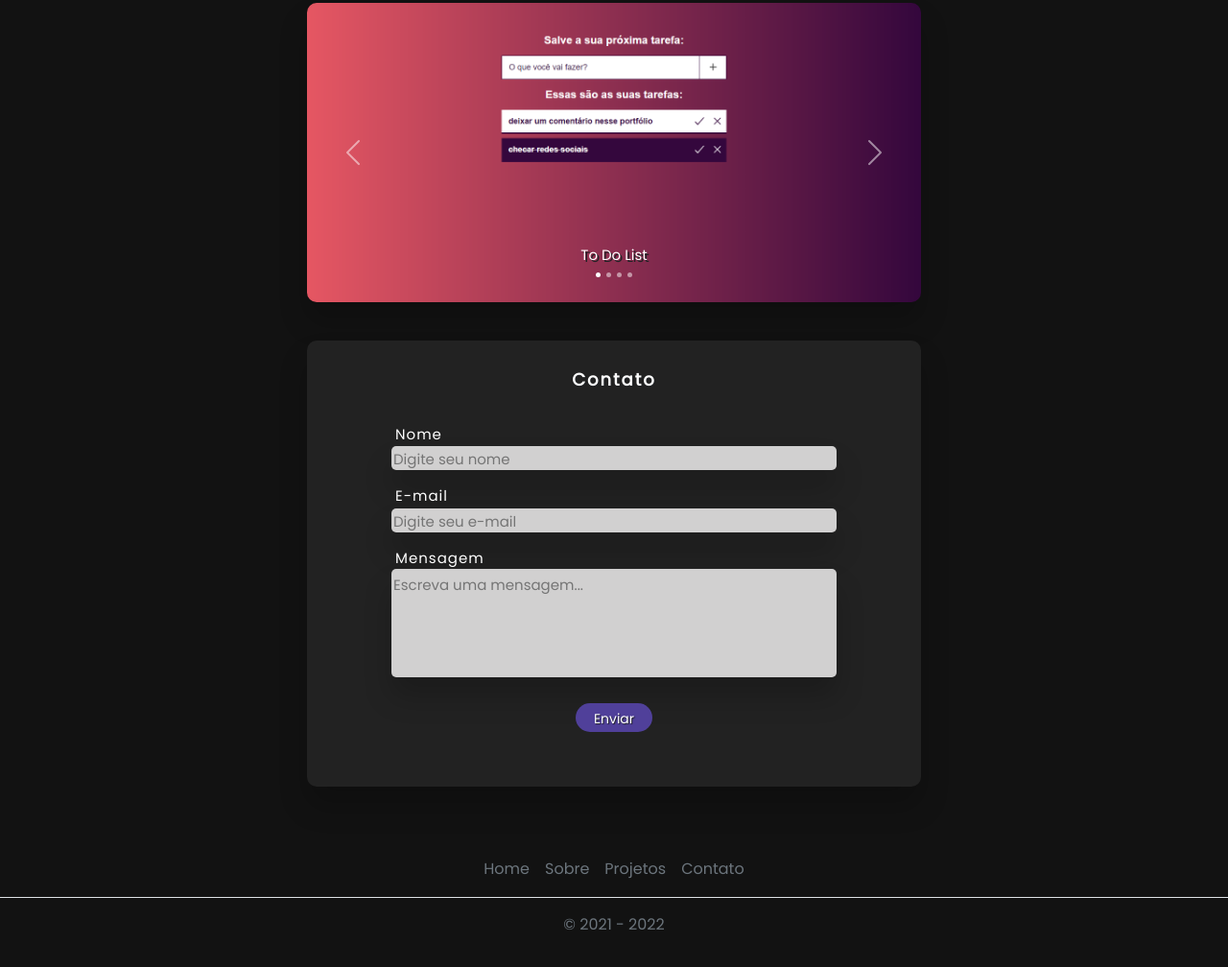
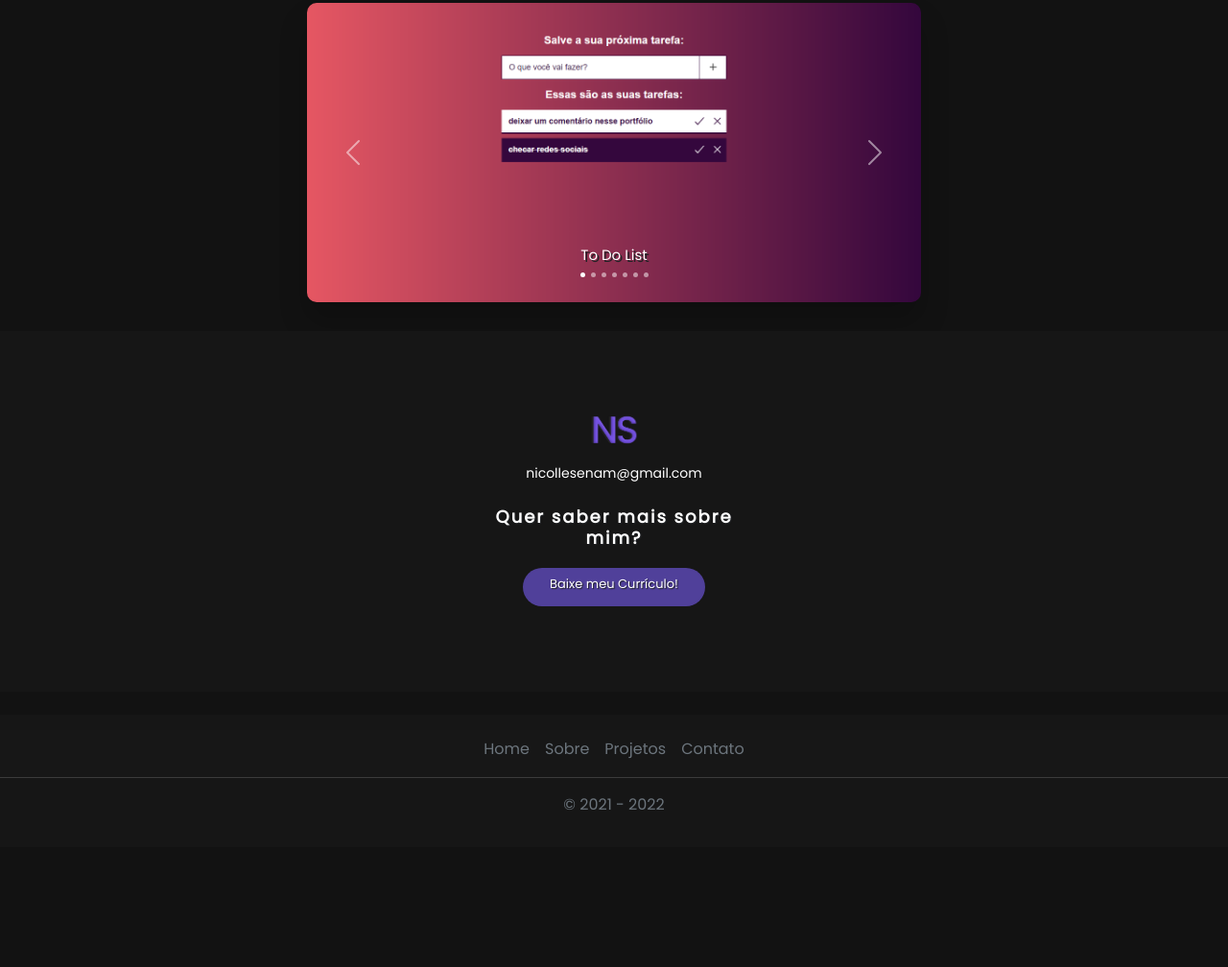
Before and after one commit to nicollesenam/.github.io, a plain HTML site: page index.html in a window 1280 px wide. Shown: the part 1046-2054 px from the top of the page at 96% size. After the commit the page ends 1929 px from the top, so only its background shows below. Drawn offline with nearby package versions, Linux system fonts and the light colour scheme; a script that the page names is missing.

Commit message:
deleted form and add some changes

```diff
--- a/index.html
+++ b/index.html
@@ -4,8 +4,10 @@
     <meta charset="UTF-8">
     <meta http-equiv="X-UA-Compatible" content="IE=edge">
     <meta name="viewport" content="width=device-width, initial-scale=1">
-    <title>Meu Portifólio</title>
-
+    <link rel="stylesheet" media="(max-width: 800px)" href="styles.css" />
+    <link rel="stylesheet" media="screen and (min-width: 900px)">
+    <link rel="stylesheet" media="screen and (max-width: 600px)">
+    <title>Portifólio</title>
     <link rel="preconnect" href="https://fonts.googleapis.com">
     <link rel="preconnect" href="https://fonts.gstatic.com" crossorigin>
     <link href="https://fonts.googleapis.com/css2?family=Poppins&display=swap">
@@ -15,6 +17,7 @@
     <link rel="stylesheet" href="fontes/NotoSans-Regular.ttf">
     <link rel="stylesheet" type="text/css" href = "bootstrap\css\bootstrap.min.css">
     <link rel="stylesheet" href="styles.css">
+    <link rel="shortcut icon" type="image/x-icon" href="./img/icon shortcut3.png">
 
 </head>
 <body>
@@ -67,7 +70,7 @@
                 <h1>Sobre Mim</h1>
             </div>
             <div id = "presentation">
-                <article>Tenho 19 anos e atualmente estou cursando o quinto período de Análise e Desenvolvimento de Sistemas. Como futura desenvolvedora front-end, aqui estão os meus projetos mais recentes durante essa jornada de aprendizado enquanto desenvolvo minha carreira. Acompanha aí!</article>
+                <article>Tenho 20 anos e atualmente estou cursando o quinto período de Análise e Desenvolvimento de Sistemas. Como futura desenvolvedora front-end, aqui estão os meus projetos mais recentes durante essa jornada de aprendizado enquanto desenvolvo minha carreira. Acompanha aí!</article>
             </div>
 
         </div>
@@ -123,6 +126,9 @@
                         <li data-bs-target="#carouselSite" data-bs-slide-to="1" aria-label="Slide 2"></li>
                         <li data-bs-target="#carouselSite" data-bs-slide-to="2" aria-label="Slide 3"></li>
                         <li data-bs-target="#carouselSite" data-bs-slide-to="3" aria-label="Slide 4"></li>
+                        <li data-bs-target="#carouselSite" data-bs-slide-to="4" aria-label="Slide 5"></li>
+                        <li data-bs-target="#carouselSite" data-bs-slide-to="5" aria-label="Slide 6"></li>
+                        <li data-bs-target="#carouselSite" data-bs-slide-to="6" aria-label="Slide 7"></li>
                     </ol>
                     <div class="carousel-inner">
                         <div class="carousel-item active" data-bs-interval="10000">
@@ -151,10 +157,34 @@
                         </div>
                         <div class="carousel-item">
                             <div class="overlay-image">
-                                <img src="https://user-images.githubusercontent.com/82225853/146969003-24d3c956-71e6-4599-8f74-6d0dd7900106.gif" class="img fluid d block d-block w-100" alt="...">
+                                <img src="https://user-images.githubusercontent.com/82225853/146969003-24d3c956-71e6-4599-8f74-6d0dd7900106.gif" width = "900" heigth = "391" class="img fluid d block d-block" alt="...">
                             </div>
                             <div class="carousel-caption d-none d-md-block">
                                 <h5>Tela de Cadastro e Login</h5>
+                            </div>
+                        </div>
+                        <div class="carousel-item">
+                            <div class="overlay-image">
+                                <img src="https://user-images.githubusercontent.com/82225853/151831861-711a673f-fb90-4c4d-82e4-412b17a46e26.gif" class="img fluid d block d-block w-100" alt="...">
+                            </div>
+                            <div class="carousel-caption d-none d-md-block">
+                                <h5>Ligth Mode e Dark Mode</h5>
+                            </div>
+                        </div>
+                        <div class="carousel-item">
+                            <div class="overlay-image">
+                                <img src="https://user-images.githubusercontent.com/82225853/157103099-b2e5d74e-0d78-44fa-9060-d005bfcf50cf.gif" class="img fluid d block d-block w-100" alt="...">
+                            </div>
+                            <div class="carousel-caption d-none d-md-block">
+                                <h5>Calculadora</h5>
+                            </div>
+                        </div>
+                        <div class="carousel-item">
+                            <div class="overlay-image">
+                                <img src="https://user-images.githubusercontent.com/82225853/156380749-d30de6f5-8c2f-4157-92f1-e00a5c6ecffd.gif" class="img fluid d block d-block w-100" alt="...">
+                            </div>
+                            <div class="carousel-caption d-none d-md-block">
+                                <h5>Ifood Counter</h5>
                             </div>
                         </div>
                     </div>
@@ -170,37 +200,21 @@
 
         </div>
 
-        <div id="contact">
-            <div class="wrapper">
-                <div class="container-wrapper">
-                    <div class = "contato">
-                        <h1>Contato</h1>
+        <div class="content-experiences">
+            <div class="box-experiences">
+                <div class="intern-box-experiences">
+                    <div class="logo-experiences">
+                        <img src="./img/icon shortcut3.png" width = "60px" height = "60px" alt="" srcset="">
+                        <p>nicollesenam@gmail.com</p>
                     </div>
-                        <div class = "form">
-                            <form action= "https://formspree.io/f/xrgrooay" method="post" id = "formulario-contato">
-                                <div class = campo>
-                                    <label for = "name">Nome</label>
-                                    <input type = "text" id = "name" name = "name" placeholder="Digite seu nome" minlength="3" ></input>
-                                </div>
-                                <div class="campo">
-                                    <label for = "email">E-mail</label>
-                                    <input type = "email" id = "email" name = "email" placeholder="Digite seu e-mail" maxlength="50" ></input>
-                                </div>
-                                <div class = "campo">
-                                    <label for = "msg">Mensagem</label>
-                                    <input type = "text" textarea id="msg" name = "msg" placeholder="Escreva uma mensagem..."></textarea>
-                                </div>
-                                <div class = "btn">
-                                    <span class = "btn-submit1 text-box">
-                                        <button id = "btn-submit2" class="btn btn-white btn-animate" type = "submit">Enviar</button>
-                                    </span>
-                                </div>
-
-                            </form>
-                        </div>
+                    <div class="resume-download-experiences">
+                        <h1>Quer saber mais sobre mim?</h1>
+                        <p><a href="./Nicolle Sena de Mendonça - Currículo 2022 DEV FRONT END OCULTO.pdf" download>Baixe meu Currículo!</a></p>
+                    </div>
                 </div>
             </div>
         </div>
+
 
         <div class="container-footer">
             <footer class="py-3 my-4">
--- a/script.js
+++ /dev/null
@@ -1,52 +0,0 @@
-var form = document.getElementById("formulario-contato");
-
-
-function validaEnvio(){
-    const button = document.getElementById("btn-submit2");
-    button.addEventListener("click", function(e){
-        const nome = document.getElementById("name");
-        const email = document.getElementById("email");
-        const mensagem = document.getElementById("msg");
-        const submit = document.getElementById("btn-submit2");
-
-
-        if(email.value == " "){
-            alert("O campo E-mail não pode estar vazio!");
-            email.classList.add("errorInput");
-        }else{
-            email.classList.remove("errorInput");
-        }
-
-        if(email.value.indexOf("@") == -1 || email.valueOf.indexOf(".") == -1 || email.value == "" || email.value == null) {
-            alert("Por favor, indique um e-mail válido");
-            email.classList.add("errorInput");
-        }
-
-        if(nome.value == " "){
-            alert("O campo Nome não pode estar vazio!");
-            nome.classList.add("errorInput");
-         }else{
-            nome.classList.remove("errorInput");
-         }
-
-
-        if(mensagem.value == " "){
-            alert("O campo Mensagem não pode estar vazio!");
-            mensagem.classList.add("errorInput");
-        }else{
-            mensagem.classList.remove("errorInput");
-        }
-
-
-        if(submit){
-            submit.addEventListener("click", function(e){
-                e.preventDefault();
-
-                });
-
-        }
-
-
-    });
-
-}
--- a/styles.css
+++ b/styles.css
@@ -65,8 +65,6 @@ ul li{
 
 }
 
-
-
 html::-webkit-scrollbar-track
  {
      border-radius: 10px;
@@ -84,6 +82,13 @@ html::-webkit-scrollbar-thumb
      background-color: #50409a; /*cor da barrinha scrollbar*/
  }
 
+@media screen and (max-width: 1003px){
+    body{
+        background-color: blue;
+    }
+
+}
+
 
 #content{
     display: grid;
@@ -91,7 +96,6 @@ html::-webkit-scrollbar-thumb
     margin: 0;
     justify-content: center;
     background-color: #181818b7;
-
 }
 
 .box-left, .box-right{
@@ -289,7 +293,7 @@ ion-icon:hover{
 
 }
 
-.sobre h1, .projetos-title h1, .contato h1{
+.sobre h1, .projetos-title h1, .contato h1, .box-experiences h1{
     text-shadow: 1px 1px 1px #202225;
     font-family: "Poppins",sans-serif;
     color: white;
@@ -318,6 +322,7 @@ ion-icon:hover{
 
 .projetos{
     margin: 0 auto;
+    margin-bottom: 30px;
     width: 50%;
     display: flex;
     flex-direction: row;
@@ -345,116 +350,96 @@ ion-icon:hover{
 }
 
 
-.carousel-caption{
-
-
-}
 .carousel-inner{
     border-radius: 10px;
 
 
 }
-.overlay-image{
+
+.content-experiences{
+    display: flex;
+    flex-direction: row;
+    margin: 0;
+    justify-content: center;
+    text-align: center;
+    background-color: #181818b7;
+    height: 376px;
 
 }
 
-#contact{
-    font-family: "Poppins",sans-serif;
-    font-weight: 500;
-    letter-spacing: 1px;
-    text-align: center;
-    font-weight: bold;
-    margin: 20px 0px 50px 0px;
+.box-experiences{
+   width: 300px;
 
+   position: relative;
+    /* display flex */
+   display: -webkit-box;
+    display: -moz-box;
+    display: -ms-flexbox;
+    display: -webkit-flex;
+    display: flex;
+    /* centraliza na vertical */
+    align-items: center;
 }
-
-#contact form{
-    display: flex;
-    flex-direction: column;
-    align-items: left;
+.intern-box-experiences{
     width: 100%;
 }
 
-form label{
-    margin-top: 15px;
-    display: flex;
-    flex-direction: row;
-    font-size: 18px;
-    font-weight: 500;
-    font-size: 15px !important;
-    margin-left: 62px;
 
-
+.logo-experiences  p{
+    text-align: center;
+    color: white;
+    width: 220px;
+    height: 25px;
+    font-size: 14px;
+    margin: 0 auto;
+    margin-top: 5px;
+    margin-bottom: 20px;
 }
 
-form input{
-    color: #202225 !important;
-    width: 80%;
-    height: 25px;
-    border-radius: 5px;
-    border: none;
-    background-color: #d1d0d0;
-    box-shadow: 0 20px 30px rgba(0,0,0,0.2); /* -20px 20px rgb(0 0 0 / 10%)*/
-
+.resume-download-experiences{
+    display: flex;
+    flex-direction: column;
+    justify-content: center;
+    text-align: center;
+    align-items: center;
 }
 
-form input:focus{
-    background-color: #757575;
-    border-bottom: #50409a !important;
+.resume-download-experiences h1{
+    color: white;
+    font-weight: bold;
+    font-size: 18px;
+    margin: 0;
 }
 
-#contact ::placeholder{
-  width: 100%;
-  text-align: left;
-  font-size: 15px !important;
-
-}
-
-#contact #msg{
-    padding: 15px 0px 98px 2px;
-}
-
-#msg ::placeholder{
-    display: flex;
-    flex-direction: row;
-}
-
-#btn-submit2{
+.resume-download-experiences a {
     border: 0;
     cursor: pointer;
     color: #ffff;
     text-decoration: none;
     text-shadow: 1px 1px 1px #202225;
+
+}
+
+.resume-download-experiences p{
     background-color: #50409a;
     text-decoration: none;
-    width: 80px;
-    height: 30px;
-    font-size: 14px;
-    border-radius: 15px;
+    width: 190px;
+    height: 40px;
+    padding: 7px;
+    font-size: 13px;
+    border-radius: 20px;
     margin-top: 20px;
     box-shadow: 0 20px 30px rgba(0,0,0,0); /* -20px 20px rgb(0 0 0 / 10%)*/
+}
 
-}
-#btn-submit2:hover{
+.resume-download-experiences p:hover{
     transition: 0.1s;
     cursor: pointer;
     background: rgb(49,56,102);
     background: linear-gradient(90deg, rgba(49,56,102,1) 20%, rgba(80,64,154,1) 67%, rgba(150,78,194,1) 100%);
     border-radius: 60px;
     box-shadow: 0 20px 30px rgba(0,0,0,0.2); /* -20px 20px rgb(0 0 0 / 10%)*/
-
-
 }
-
-.errorInput{
-    border: 1.5px solid red !important;
-}
-
-input:focus, label:focus, textarea:focus{
-    outline: none;
-}
-
-
 
 a{
     text-decoration: none;
@@ -462,22 +447,10 @@ a{
 
 
 
-<<<<<<< HEAD
 .container-footer{
     background-color: #181818b7;
     width: 100%;
     flex: 1 0 auto;
-=======
-#projects{
-    width: 60%;
-    height: 100%;
-    margin-left: auto;
-    margin-right: auto;
-    margin-bottom: 5px;
-    padding-top: 10px;
-    padding-bottom: 10%;
-
->>>>>>> 37fb1ef46ef6f9ebf0e8062cbe481060f4341db6
 }
 
 .container-footer ul li :hover{
```
Also changed, not shown: img/icon shortcut3.png (added), img/imagem menor.png, 1 other file.
